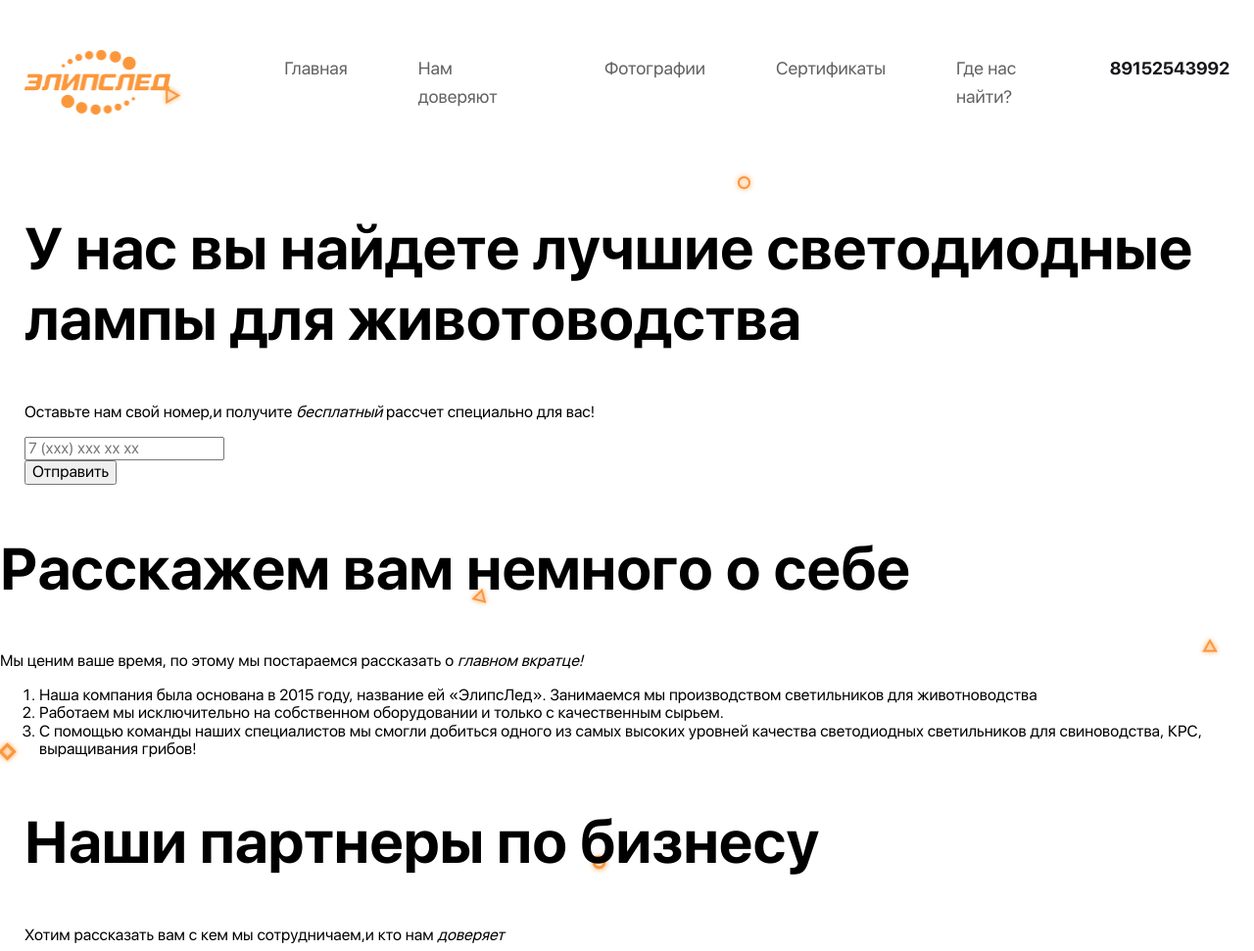
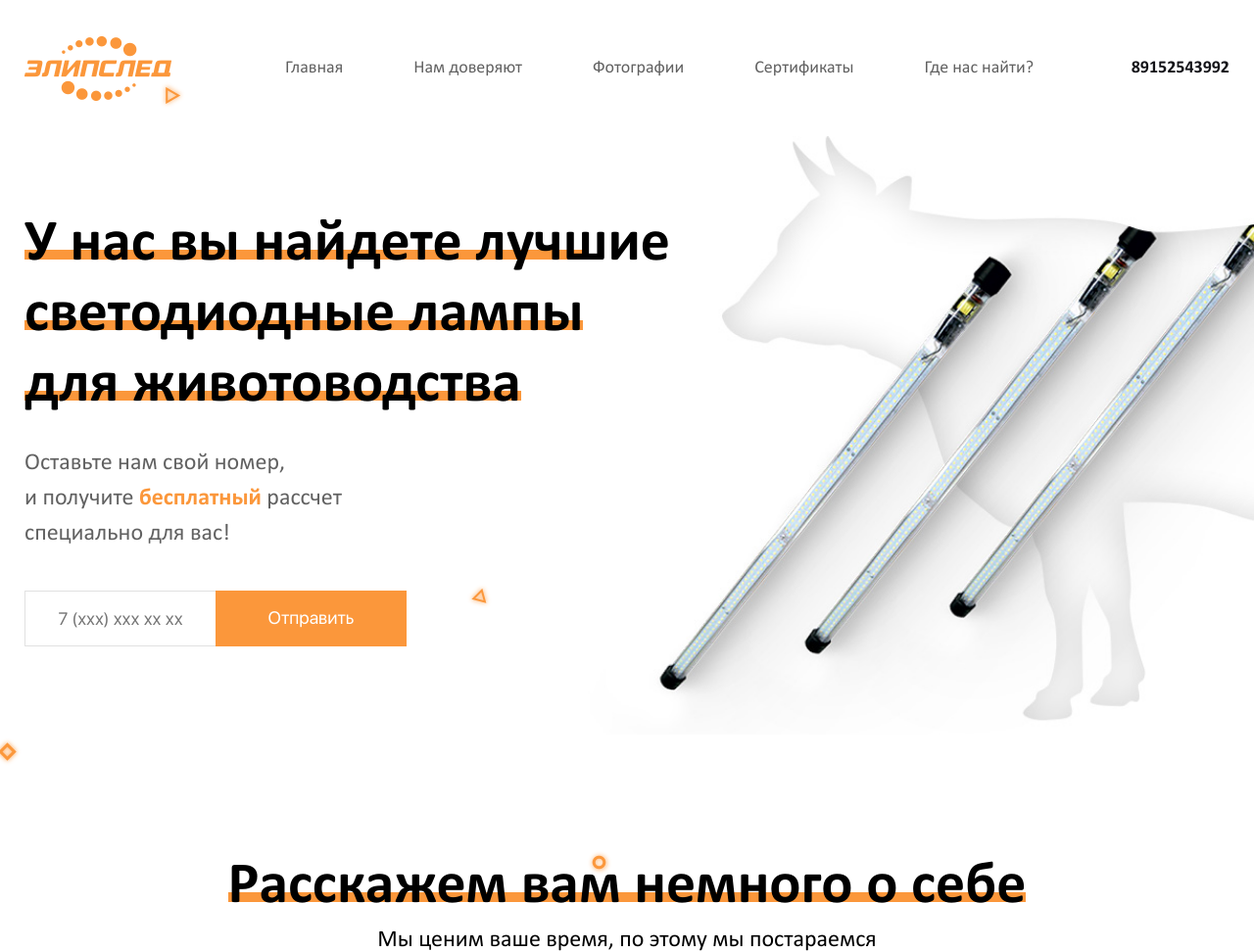
Before and after one commit to tarasovnm/lamp, a website: page #src/index.html in a window 1280 px wide. Shown: the top 971 px of the page at 98% size. Drawn offline with nearby package versions, Linux system fonts and the light colour scheme; files that its build step writes are made by us from their sources; a web font is replaced by a local one.

Commit message:
Done base stylization

```diff
--- a/#src/index.html
+++ b/#src/index.html
@@ -46,27 +46,31 @@
     <h1 class="page-title visually-hidden">Элипслед</h1>
 
     <section class="proposal">
-      <div class="container">
+      <div class="proposal__inner">
         <h2 class="proposal__title section-title">
-          У нас вы найдете лучшие светодиодные лампы для животоводства
+          <span> У нас вы найдете лучшие</span>
+          <span>светодиодные лампы</span>
+          <span>для животоводства</span>
         </h2>
         <p class="proposal__text">
-          Оставьте нам свой номер,и получите <em class="important-text">бесплатный</em> рассчет специально для
+          Оставьте нам свой номер, <br>
+          и получите <em class="important-text">бесплатный</em> рассчет специально для
           вас!
         </p>
 
         <form class="proposal__form">
-          <input type="tel" name="phone" id="phone" placeholder="7 (ххх) ххх хх хх"
+          <input class="proposal__input" type="tel" name="phone" id="phone" placeholder="7 (ххх) ххх хх хх"
             pattern="2\([0-9]{3}\) [0-9]{3} [0-9]{2} [0-9]{2}">
+          <button class="proposal__button" type="submit">Отправить</button>
         </form>
-        <button type="submit">Отправить</button>
+
       </div>
     </section>
 
     <section class="about-us">
       <div class="about-us__inner">
         <h2 class="about-us__title section-title">
-          Расскажем вам немного о себе
+          <span>Расскажем вам немного о себе</span>
         </h2>
 
         <p class="about-us__text">
@@ -91,13 +95,17 @@
 
     <section class="partners">
       <div class="container">
+        <div class="partners__inner">
+          <div class="partners__text-column">
             <h2 class="partners__title section-title">
-          Наши партнеры по бизнесу
+              <span>Наши партнеры</span>
+              <span>по бизнесу</span>
             </h2>
 
             <p class="partners__text">
-          Хотим рассказать вам с кем мы сотрудничаем,и кто нам <em class="important-text">доверяет</em>
+              Хотим рассказать вам с кем мы сотрудничаем, и кто нам <em class="important-text">доверяет</em>
             </p>
+          </div>
 
           <ul class="partners__list">
             <li class="partners__item">
@@ -121,7 +129,7 @@
               <img class="partners__company-logo" src="img/partner-6.png" width="241" height="59" alt="ПРОМАГРО">
             </li>
           </ul>
-
+        </div>
       </div>
     </section>
 
--- a/#src/scss/_fonts.scss
+++ b/#src/scss/_fonts.scss
@@ -1,4 +1,5 @@
 @import "_mixins/font-face";
 
+@include font("Calibri", "Calibri");
+@include font("Calibri", "Calibri-Bold", bold);
 @include font("SFUIDisplay", "SFUIDisplay-Regular");
-@include font("SFUIDisplay", "SFUIDisplay-Bold", bold);
--- a/#src/scss/_global.scss
+++ b/#src/scss/_global.scss
@@ -8,6 +8,7 @@ body {
   font-family: $default-font;
 
   background-image: url("../img/background.png");
+  background-repeat: no-repeat;
   background-position: top center;
 }
 
--- a/#src/scss/_vars.scss
+++ b/#src/scss/_vars.scss
@@ -1,4 +1,5 @@
-$default-font: "SFUIDisplay", sans-serif;
+$default-font: "Calibri", sans-serif;
+$form-font: "SFUIDisplay", sans-serif;
 
 // font colors
 
--- a/#src/scss/style.scss
+++ b/#src/scss/style.scss
@@ -52,21 +52,167 @@
 }
 
 .section-title {
+  margin: 0;
+  padding: 0;
+
   font-size: 60px;
   line-height: 72px;
   font-weight: bold;
+
+  span {
+    position: relative;
+
+    &::after {
+      content: "";
+      position: absolute;
+      width: 100%;
+      height: 10px;
+      left: 0;
+      bottom: 15px;
+      z-index: -1;
+
+      background-color: $accent-color;
+    }
+  }
 }
 
 .important-text {
+  font-weight: bold;
+  font-style: normal;
+  color: $accent-color;
 }
 
 .proposal {
+  &__inner {
+    max-width: 1300px;
+    margin: 0 auto;
+    padding: 0 25px;
+
+    padding-top: 75px;
+    padding-bottom: 90px;
+    background-image: url("../img/lamps-and-cow.jpg");
+    background-repeat: no-repeat;
+    background-position: 600px 0;
+    background-size: auto 100%;
+  }
+
   &__title {
+    max-width: 660px;
+    //margin-top: 60px;
+    margin-bottom: 25px;
   }
 
   &__text {
+    max-width: 330px;
+    margin: 0;
+    padding: 0;
+    padding-bottom: 40px;
+
+    font-size: 24px;
+    line-height: 36px;
+    color: $light-text;
   }
 
   &__form {
+    display: flex;
+
+    font-family: $form-font;
+    font-size: 18px;
+    line-height: 31px;
+  }
+
+  &__input {
+    width: 195px;
+    height: 57px;
+    text-align: center;
+
+    border: 1px solid #e1e1e1;
+    border-right: none;
+    border-radius: 0;
+  }
+
+  &__button {
+    width: 195px;
+    height: 57px;
+    color: #ffffff;
+
+    background-color: $accent-color;
+    border: none;
   }
 }
+
+.about-us {
+  &__inner {
+    max-width: 824px;
+    margin: 0 auto;
+    padding-top: 120px;
+    padding-bottom: 90px;
+
+    text-align: center;
+  }
+
+  &__text {
+    max-width: 520px;
+    margin: 0 auto;
+    margin-bottom: 40px;
+
+    font-size: 24px;
+    line-height: 36px;
+  }
+
+  &__list {
+    padding-left: 427px;
+
+    background-image: url("../img/lamp.jpg");
+    background-repeat: no-repeat;
+    background-position: 0 0;
+  }
+
+  &__item {
+    padding-top: 75px;
+    margin-bottom: 17px;
+
+    font-size: 18px;
+    line-height: 25px;
+
+    &:first-child {
+      padding-top: 55px;
+    }
+  }
+}
+
+.partners {
+  &__inner {
+    display: flex;
+    justify-content: space-between;
+
+    padding-bottom: 10px;
+  }
+
+  &__text-column {
+    max-width: 427px;
+  }
+
+  &__text {
+    max-width: 250px;
+
+    font-size: 24px;
+    line-height: 36px;
+  }
+
+  &__list {
+    display: flex;
+    justify-content: space-between;
+    flex-wrap: wrap;
+    max-width: 717px;
+    margin: 0;
+    padding: 0;
+
+    list-style: none;
+  }
+
+  &__item {
+    width: 291px;
+    margin-bottom: 66px;
+  }
+}
```
Also changed, not shown: #src/fonts/Calibri-Bold.woff (added), #src/fonts/Calibri-Bold.woff2 (added), #src/fonts/Calibri.woff (added), #src/fonts/Calibri.woff2 (added), #src/fonts/SFUIDisplay-Bold.woff (deleted), #src/fonts/SFUIDisplay-Bold.woff2 (deleted). Lines whose indentation alone changed are shown as unchanged.
